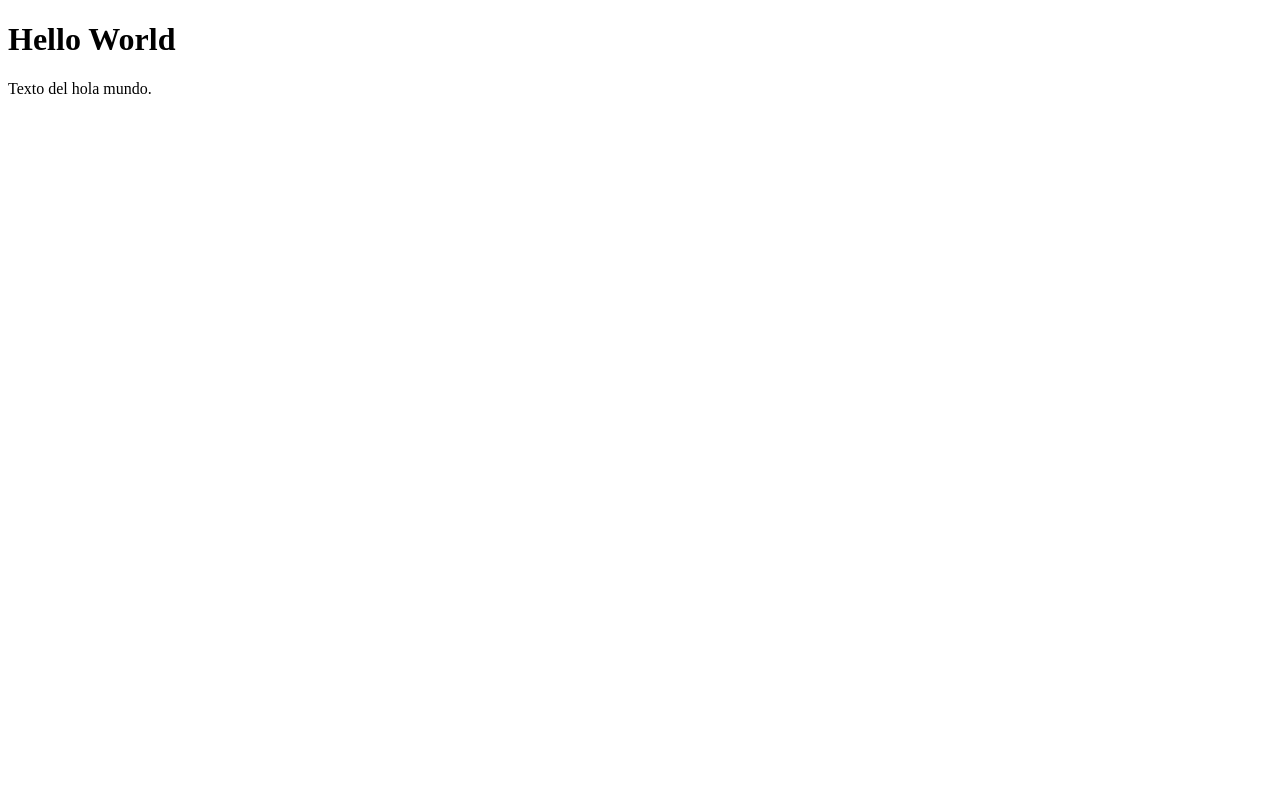
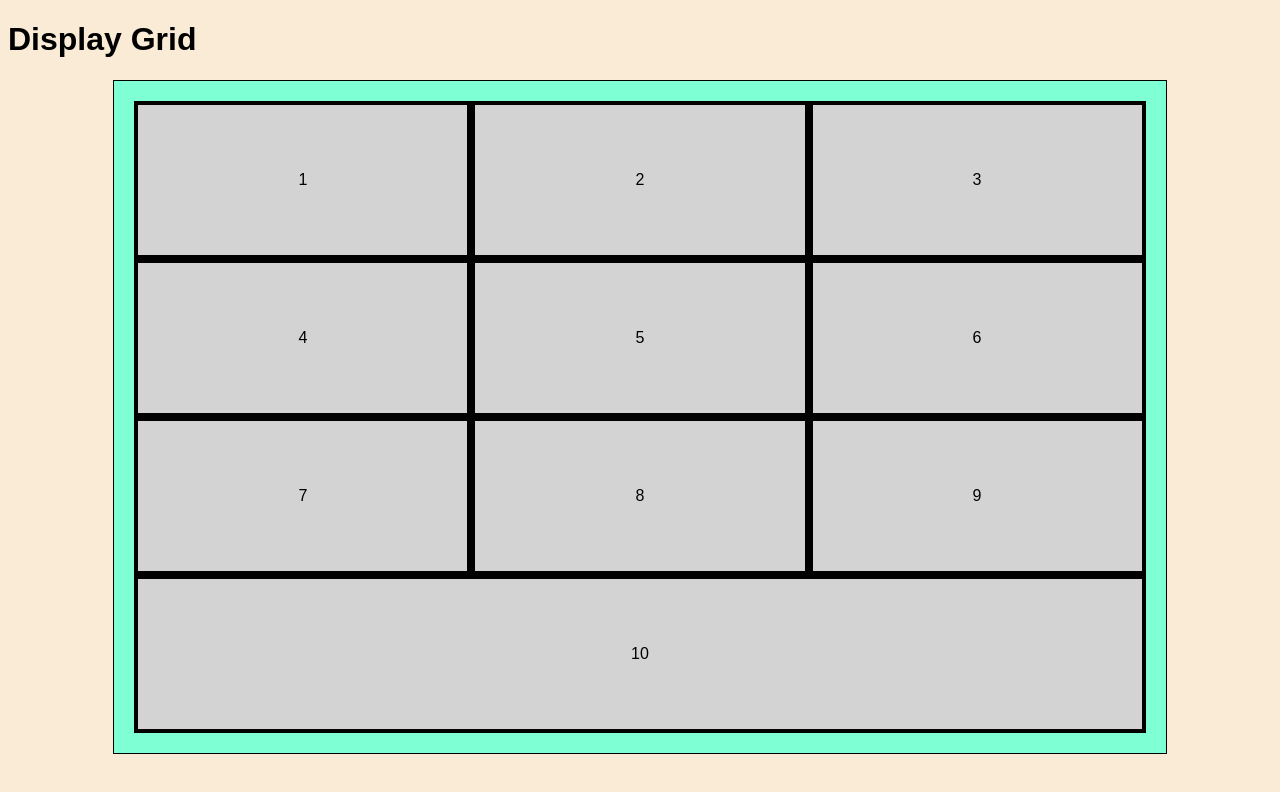
Before and after one commit to saddam1981/test, a plain HTML site: page index.html in a window 1280 px wide. Drawn offline with Linux system fonts and the light colour scheme.

Commit message:
Actualizacion

```diff
--- a/index.html
+++ b/index.html
@@ -4,10 +4,22 @@
     <meta charset="UTF-8">
     <meta http-equiv="X-UA-Compatible" content="IE=edge">
     <meta name="viewport" content="width=device-width, initial-scale=1.0">
+    <link rel="stylesheet" href="style.css">
     <title>Document</title>
 </head>
 <body>
-    <h1>Hello World</h1>
-    <p>Texto del hola mundo.</p>
+    <h1>Display Grid</h1>
+    <div class="grid-layout">
+        <div class="caja">1</div>
+        <div class="caja">2</div>
+        <div class="caja">3</div>
+        <div class="caja">4</div>
+        <div class="caja">5</div>
+        <div class="caja">6</div>
+        <div class="caja">7</div>
+        <div class="caja">8</div>
+        <div class="caja">9</div>
+        <div class="caja c10">10</div>
+    </div>
 </body>
 </html>
--- /dev/null
+++ b/style.css
@@ -0,0 +1,26 @@
+body{
+    background-color: antiquewhite;
+    font-family: Arial, Helvetica, sans-serif;
+}
+.grid-layout{
+    display: grid;
+    grid-template-columns: auto;
+    grid-template-rows: auto;
+    justify-content: stretch;
+    width: 80%;
+    margin: 0 auto;
+    background-color: aquamarine;
+    padding: 20px;
+    border: 1px solid black;
+}
+
+.caja{
+
+border: 4px solid black;
+background-color: lightgray;
+text-align: center;
+line-height: 150px;
+}
+.c10{
+    grid-column:1/4;
+}
```
